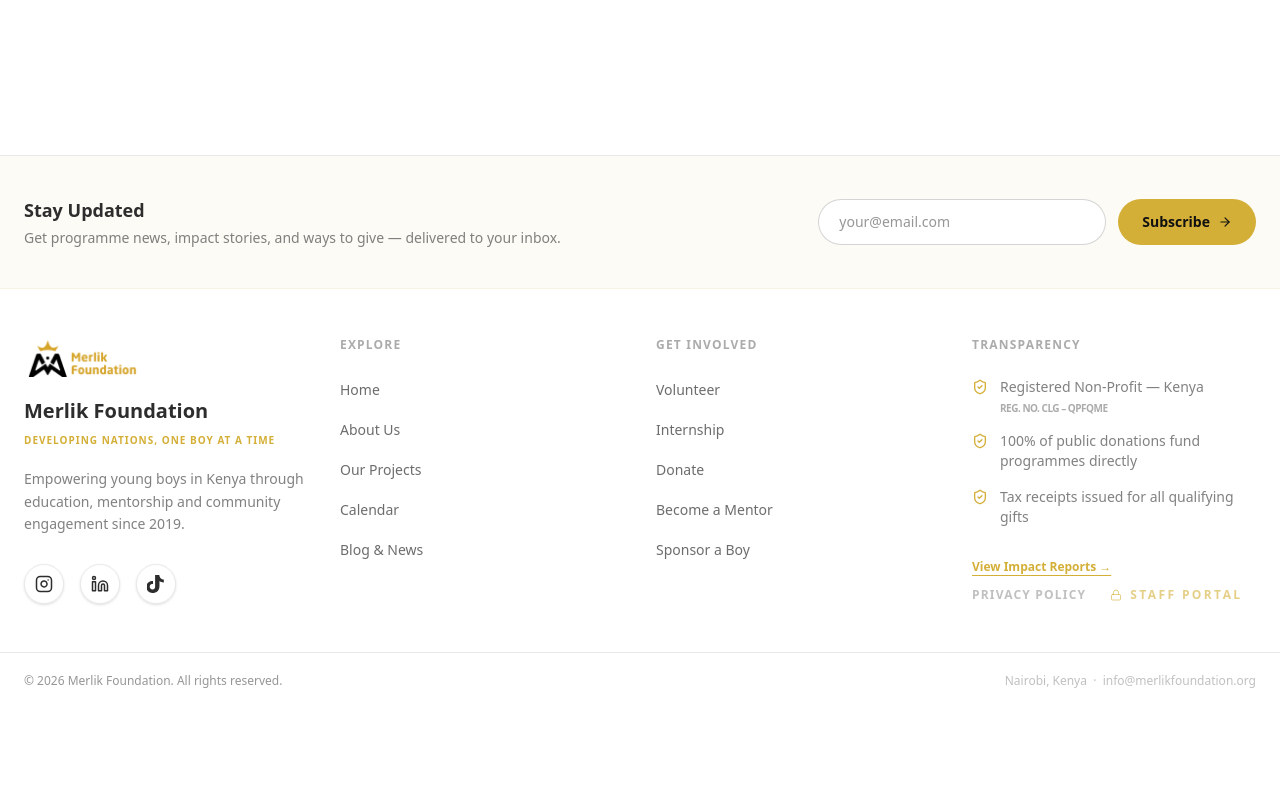
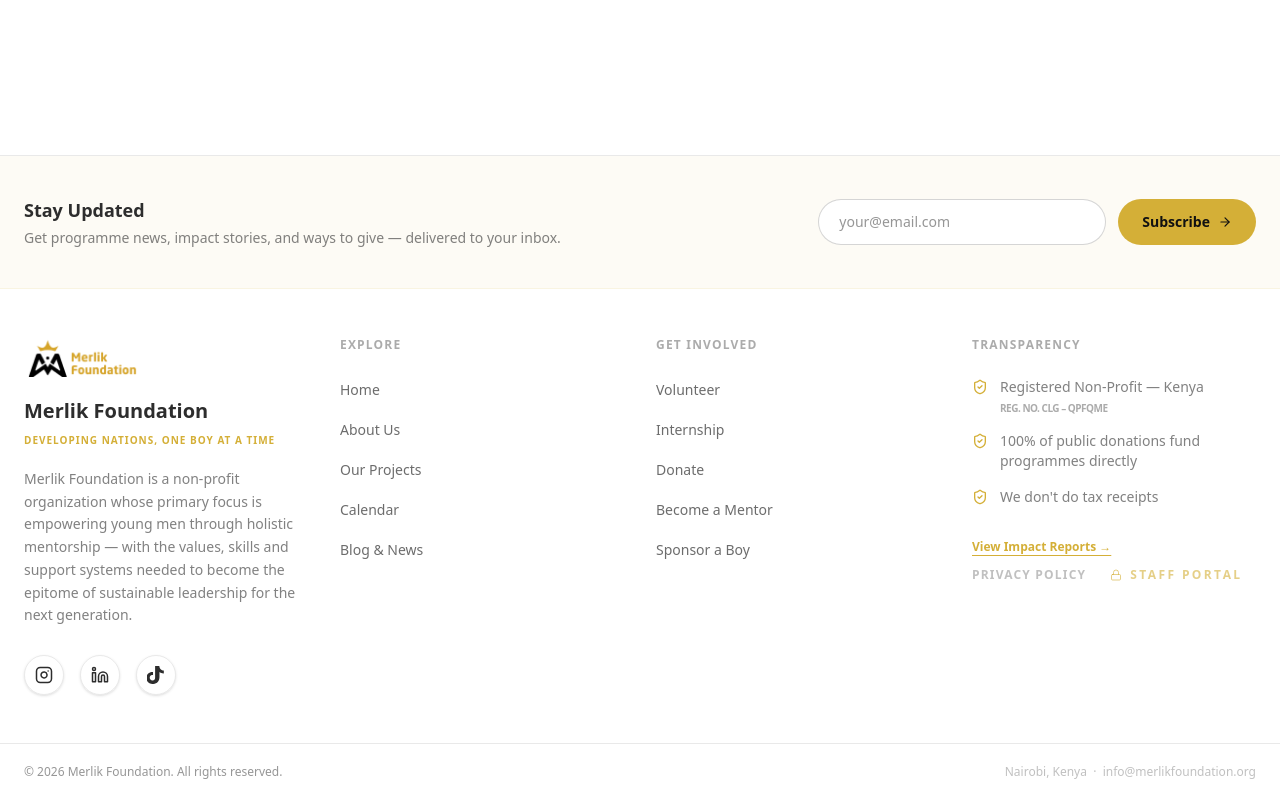
Before and after one commit to foundationmerlik/webapp, a Next.js app: page /contact in a window 1280 px wide. Shown: the part 2264-3064 px from the top of the page. Before the commit the page ends 2973 px from the top, so only its background shows below. Built offline with nearby package versions, Linux system fonts and the light colour scheme; a web font is replaced by a local one.

Commit message:
UI: Standardized landing page font sizes, updated CTA copy, and footer transparency details

```diff
--- a/src/app/(site)/page.tsx
+++ b/src/app/(site)/page.tsx
@@ -231,7 +231,7 @@ export default function Home() {
           <h2 className="text-3xl md:text-5xl font-serif font-bold mb-6 text-foreground">
             Empowering the Boy Child.
           </h2>
-          <p className="text-base md:text-lg text-foreground/70 font-sans leading-relaxed mb-10">
+          <p className="text-base text-foreground/70 font-sans leading-relaxed mb-10">
             Merlik Foundation is a non-profit organization whose primary focus is empowering young men through holistic mentorship — with the values, skills and support systems needed to become the epitome of sustainable leadership for the next generation.
           </p>
           <Link href="/about" className="group relative inline-flex items-center gap-2 px-7 py-3 bg-brand-gold/10 text-brand-gold border border-brand-gold/20 rounded-full font-bold hover:bg-brand-gold hover:text-white transition-all duration-300 text-sm">
@@ -332,7 +332,7 @@ export default function Home() {
               <h2 className="text-3xl md:text-5xl font-serif font-bold mb-8 text-foreground leading-tight">
                 Stories of Transformation
               </h2>
-              <div className="space-y-6 text-foreground/80 font-sans leading-relaxed relative z-10 text-base md:text-lg">
+              <div className="space-y-6 text-foreground/80 font-sans leading-relaxed relative z-10 text-sm md:text-base">
                 <p>
                   <strong className="text-foreground">Before:</strong> Grew up in a disadvantaged family in Makueni with no clear academic pathway or mentorship support.
                 </p>
@@ -438,8 +438,8 @@ export default function Home() {
           <h2 className="text-3xl md:text-5xl font-serif font-bold text-white mb-6">
             Be Part of the Movement.
           </h2>
-          <p className="text-base md:text-lg text-white/70 font-sans mb-10 max-w-xl mx-auto">
-            Your support transforms lives. Shape the men of tomorrow today.
+          <p className="text-base text-white/70 font-sans mb-10 max-w-xl mx-auto">
+            Your support transforms lives, shaping the men of tomorrow.
           </p>
           <div className="flex flex-col sm:flex-row gap-4 justify-center">
             <Link href="/get-involved" className="bg-brand-gold text-brand-black px-8 py-3 rounded-full font-bold text-sm hover:brightness-110 hover:shadow-[0_0_20px_rgba(212,175,55,0.4)] transition-all duration-300 transform hover:-translate-y-1">
--- a/src/components/Footer.tsx
+++ b/src/components/Footer.tsx
@@ -117,7 +117,7 @@ export default function Footer() {
                             </p>
                         </div>
                         <p className="text-foreground/60 text-sm leading-relaxed max-w-xs font-medium">
-                            Empowering young boys in Kenya through education, mentorship and community engagement since 2019.
+                            Merlik Foundation is a non-profit organization whose primary focus is empowering young men through holistic mentorship — with the values, skills and support systems needed to become the epitome of sustainable leadership for the next generation.
                         </p>
                         {/* Social Links */}
                         <div className="flex gap-4 mt-2">
@@ -181,7 +181,7 @@ export default function Footer() {
                             </li>
                             <li className="flex items-start gap-3">
                                 <ShieldCheck size={16} className="text-brand-gold shrink-0 mt-0.5" />
-                                <span>Tax receipts issued for all qualifying gifts</span>
+                                <span>We don&apos;t do tax receipts</span>
                             </li>
                         </ul>
                         <div className="mt-8 flex flex-col gap-3">
```
